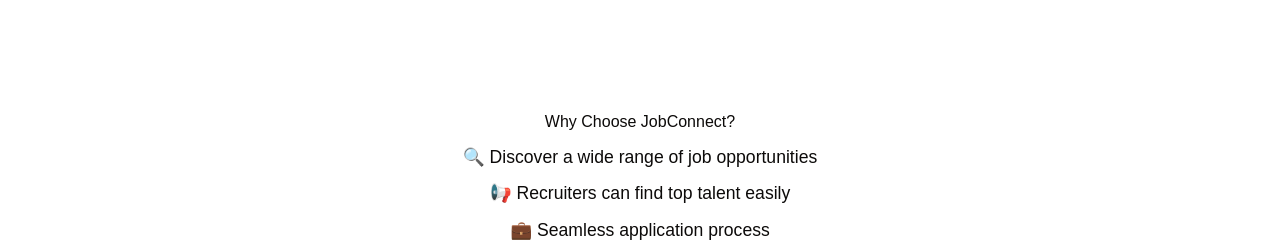
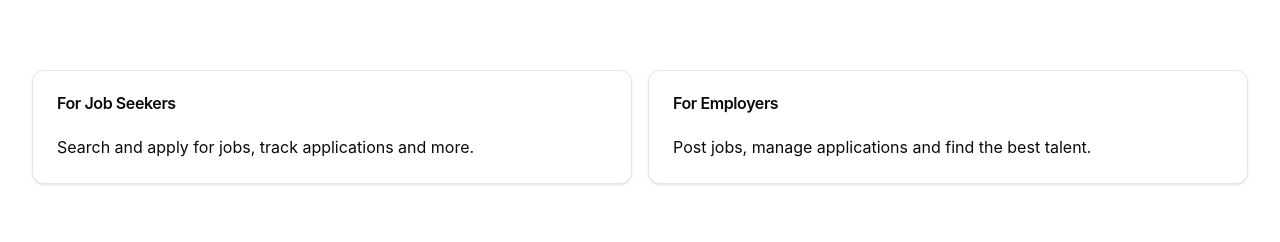
Before and after one commit to itsviv0/talentTrove, a React (Vite) app: page / in a window 1280 px wide. Shown: the part 894-1136 px from the top of the page. Built offline with nearby package versions, Linux system fonts and the light colour scheme.

Commit message:
Added the card for job seekers and employers.

```diff
--- a/src/pages/landing.jsx
+++ b/src/pages/landing.jsx
@@ -1,6 +1,12 @@
+import React from "react";
 import { Button } from "@/components/atoms/button";
+import {
+  Card,
+  CardContent,
+  CardHeader,
+  CardTitle,
+} from "@/components/atoms/card";
 import { CompanyCarousel } from "@/components/organisms/company-carousel";
-import React from "react";
 import { Link } from "react-router-dom";
 
 const LandingPage = () => {
@@ -45,6 +51,28 @@
       {/* carousel */}
       <CompanyCarousel />
 
+      {/* Cards */}
+      <section className="grid grid-cols-1 md:grid-cols-2 gap-4 mx-8">
+        <Card>
+          <CardHeader>
+            <CardTitle>For Job Seekers</CardTitle>
+          </CardHeader>
+          <CardContent>
+            Search and apply for jobs, track applications and more.
+          </CardContent>
+        </Card>
+        <Card>
+          <CardHeader>
+            <CardTitle>For Employers</CardTitle>
+          </CardHeader>
+          <CardContent>
+            Post jobs, manage applications and find the best talent.
+          </CardContent>
+        </Card>
+      </section>
+
+      {/* accordion faqs */}
+
       <div className="landing-page">
         <div className="landing-page-content">
           <section className="feature-section">
```
